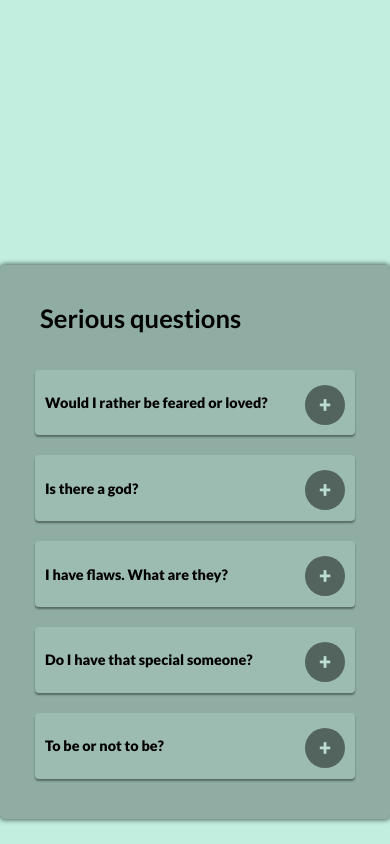
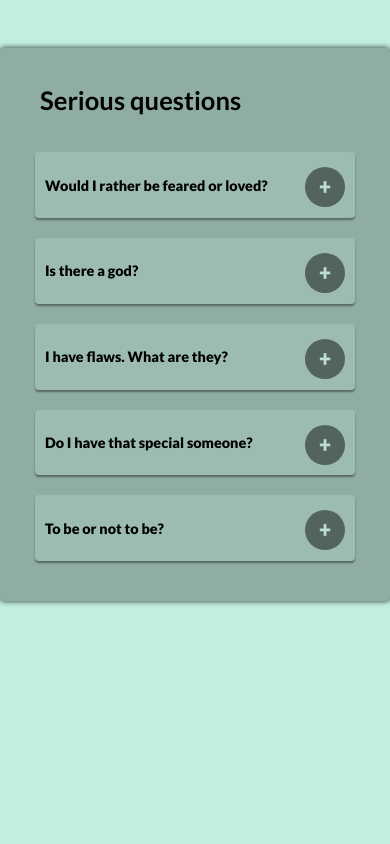
Before and after one commit to AxelRas/accordion, a React (Create React App) app: page / in a window 390 px wide. Shown: the top 844 px of the page. Built offline with nearby package versions, Linux system fonts and the light colour scheme; the HTML template or start-up script is replaced by a standard one.

Commit message:
Fixed dynamic container position

```diff
--- a/src/App.js
+++ b/src/App.js
@@ -1,6 +1,22 @@
 import React from 'react';
 import Questions from './components/Questions';
-import data from './questions.json'
+import data from './questions.json';
+import $ from 'jquery';
+
+if($(window).height() > $(".App").height()) {
+  $("html").css({"align-items": "center"});
+} else {
+  $("html").css({"align-items": "flex-start"});
+}
+
+$( window ).bind("resize", function(){
+  if($(window).height() > $(".App").height()) {
+    $("html").css({"align-items": "center"});
+  } else {
+    $("html").css({"align-items": "flex-start"});
+  }
+});
+
 
 class App extends React.Component {
   constructor() {
--- a/src/components/Questions.js
+++ b/src/components/Questions.js
@@ -14,6 +14,12 @@ function showAnswer(id, answer) {
         $("#button-"+ id).empty();
         $("#button-"+ id).text("+");
     }
+
+    if($(window).height() > $(".App").height()) {
+        $("html").css({"align-items": "center"});
+      } else {
+        $("html").css({"align-items": "flex-start"});
+      }
 }
 
 export default class Questions extends Component {
--- a/src/index.css
+++ b/src/index.css
@@ -6,17 +6,15 @@ html {
   font-family: 'Lato', sans-serif;
   height: 100%;
   display: flex;
+  flex-direction: row;
   justify-content: center;
   align-items: center;
 }
 
 .App {
-  align-self: center;
   display:flex;
   justify-content: center;
-  align-items: center;
-  position: relative;
-  top: auto;
+  /* border: 2px solid black; */
 }
 
 .container {
@@ -26,10 +24,9 @@ html {
   align-items: flex-start;
   background-color: rgb(143, 173, 163);
   padding: 20px;
-  margin: 20px;
+  margin: 40px;
   border-radius: 5px;
   box-shadow: 0 0 5px 1px rgba(0, 0, 0, 0.6);
-  max-width: 900px;
 }
 
 .title h1 {
@@ -80,10 +77,6 @@ html {
     flex-direction: column;
   }
 
-  .App {
-    top: 40px;
-  }
-
   @media (max-width: 640px) {
     .question-container {
       width: 300px;
@@ -96,10 +89,5 @@ html {
     .title h1{
       font-size: 1.6em;
     }
-
-    .App {
-      top: 120px;
-    }
-
   }
 }
```
